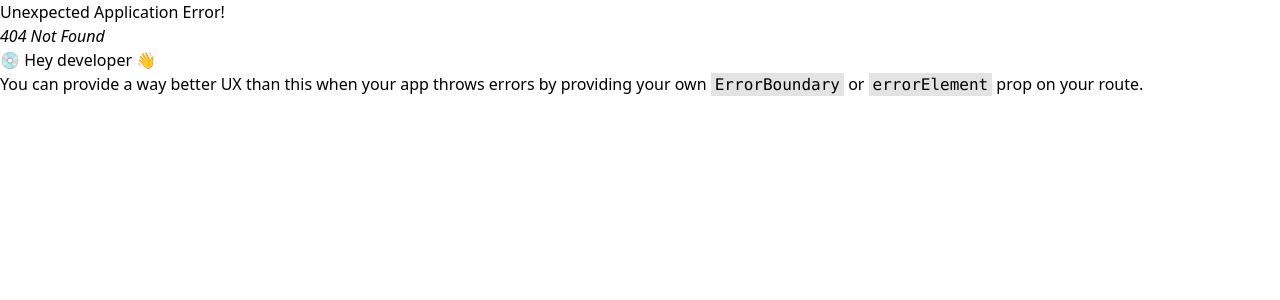
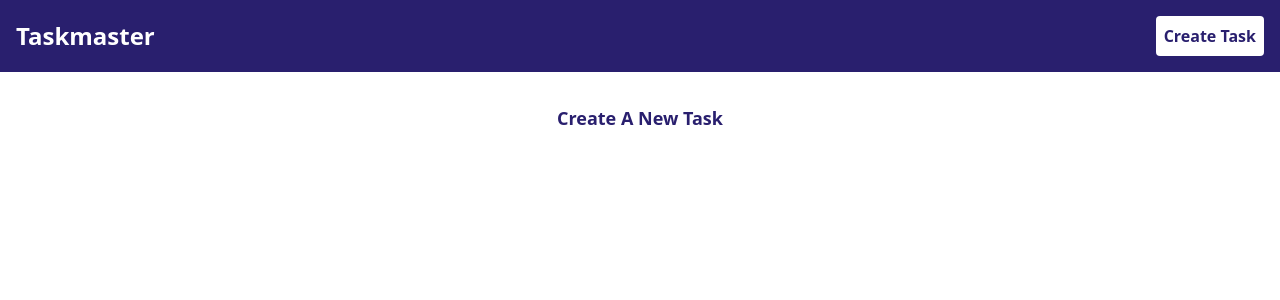
Before and after one commit to muindetuva/taskmaster, a React app: page /create in a window 1280 px wide. Before the commit this address had no page. Shown: the top 300 px of the page. Built offline with nearby package versions, Linux system fonts and the light colour scheme; the HTML template or start-up script is replaced by a standard one.

Commit message:
feat: create the Create page

```diff
--- a/src/components/Navbar.jsx
+++ b/src/components/Navbar.jsx
@@ -5,7 +5,7 @@ function Navbar() {
 return (
     <div className="bg-primary text-white p-4 flex items-center justify-between">
         <Link to="/" className="text-2xl font-bold">Taskmaster</Link>
-        <Link className="bg-white p-2 text-primary font-bold rounded">Create Task</Link>
+        <Link to="/create" className="bg-white p-2 text-primary font-bold rounded">Create Task</Link>
     </div>
 )
 }
--- /dev/null
+++ b/src/pages/CreatePage.jsx
@@ -0,0 +1,12 @@
+import Navbar from "../components/Navbar";
+
+function CreatePage() {
+  return (
+    <>
+      <Navbar />
+      <h1 className="mt-8 text-lg text-primary font-bold text-center">Create A New Task</h1>
+    </>
+  );
+}
+
+export default CreatePage;
--- a/src/router/router.js
+++ b/src/router/router.js
@@ -1,10 +1,15 @@
 import { createBrowserRouter } from "react-router";
 import HomePage from "../pages/HomePage";
+import CreatePage from "../pages/CreatePage";
 
 const router = createBrowserRouter([
     {
         path: '/',
         Component: HomePage
+    },
+    {
+        path: '/create',
+        Component: CreatePage
     }
 ]);
 
```
